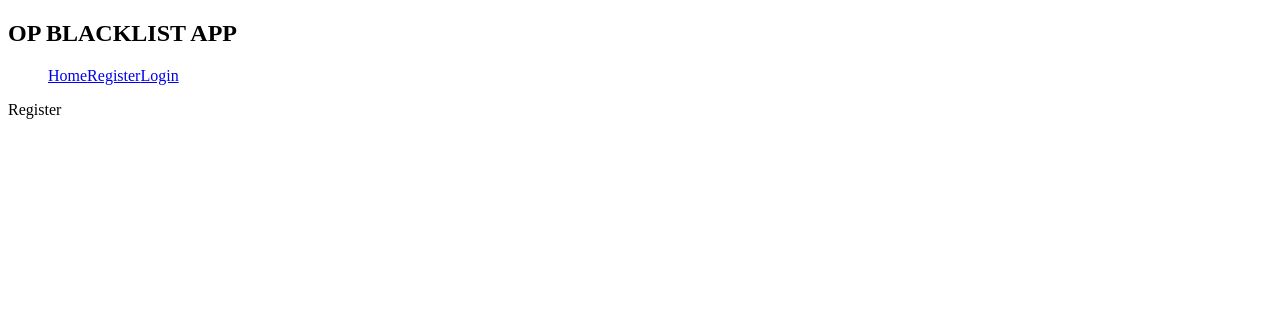
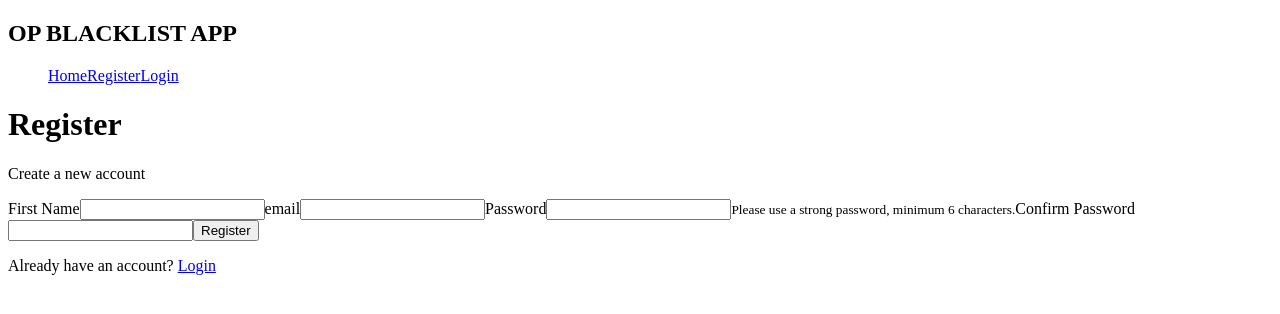
Before and after one commit to AbeTavarez/op_blacklist_app, a React (Create React App) app: page /register in a window 1280 px wide. Shown: the top 314 px of the page. Built offline with nearby package versions, Linux system fonts and the light colour scheme.

Commit message:
registration form created

```diff
--- a/src/components/auth/Register.js
+++ b/src/components/auth/Register.js
@@ -1,5 +1,84 @@
+import { Link } from 'react-router-dom';
+import { useState } from 'react';
+
 const Register = () => {
-  return <div>Register</div>;
+  const [formData, setFormData] = useState({
+    name: '',
+    email: '',
+    password: '',
+    confirmPassword: ''
+  });
+
+  const handleChange = (e) =>
+    setFormData({ ...formData, [e.target.id]: e.target.value });
+
+  const handleSubmit = (e) => {
+    e.preventDefault();
+
+    if (password !== confirmPassword) {
+      console.log('Passwords dont match');
+    } else {
+      console.log(formData);
+    }
+  };
+
+  const { name, email, password, confirmPassword } = formData;
+  return (
+    <>
+      <h1>Register</h1>
+      <p>Create a new account</p>
+
+      <form onSubmit={handleSubmit}>
+        <label htmlFor="name">First Name</label>
+        <input
+          type="text"
+          id="name"
+          name="name"
+          value={name}
+          onChange={handleChange}
+          required
+        />
+
+        <label htmlFor="email">email</label>
+        <input
+          type="text"
+          id="email"
+          name="email"
+          value={email}
+          onChange={handleChange}
+          required
+        />
+
+        <label htmlFor="password">Password</label>
+        <input
+          type="password"
+          id="password"
+          name="password"
+          minLength={6}
+          value={password}
+          onChange={handleChange}
+          required
+        />
+        <small>Please use a strong password, minimum 6 characters.</small>
+
+        <label htmlFor="confirmPassword">Confirm Password</label>
+        <input
+          type="password"
+          id="confirmPassword"
+          name="confirmPassword"
+          minLength={6}
+          value={confirmPassword}
+          onChange={handleChange}
+          required
+        />
+
+        <input type="submit" value="Register" />
+      </form>
+      <p>
+        Already have an account? <Link to="/register">Login</Link>
+      </p>
+    </>
+  );
 };
 
 export default Register;
```
